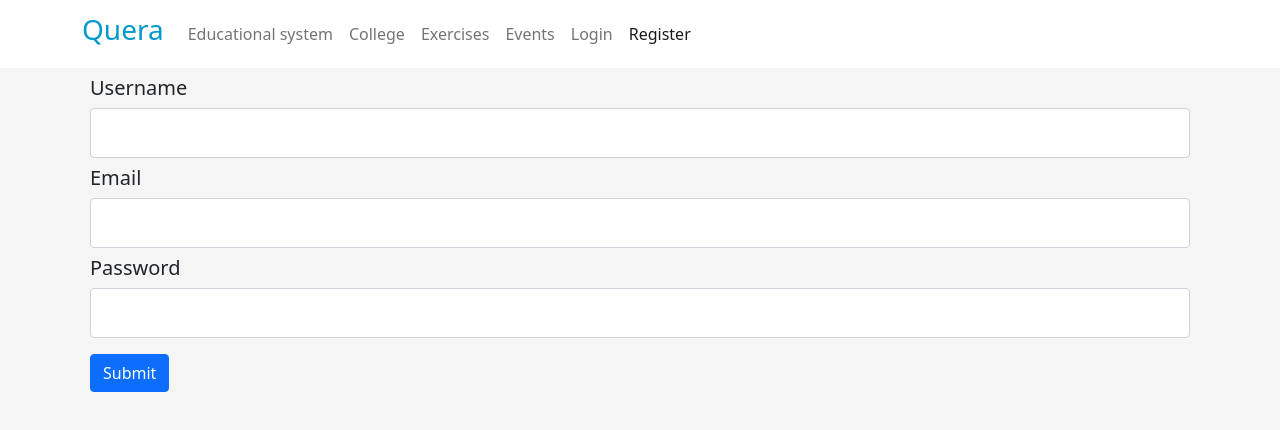
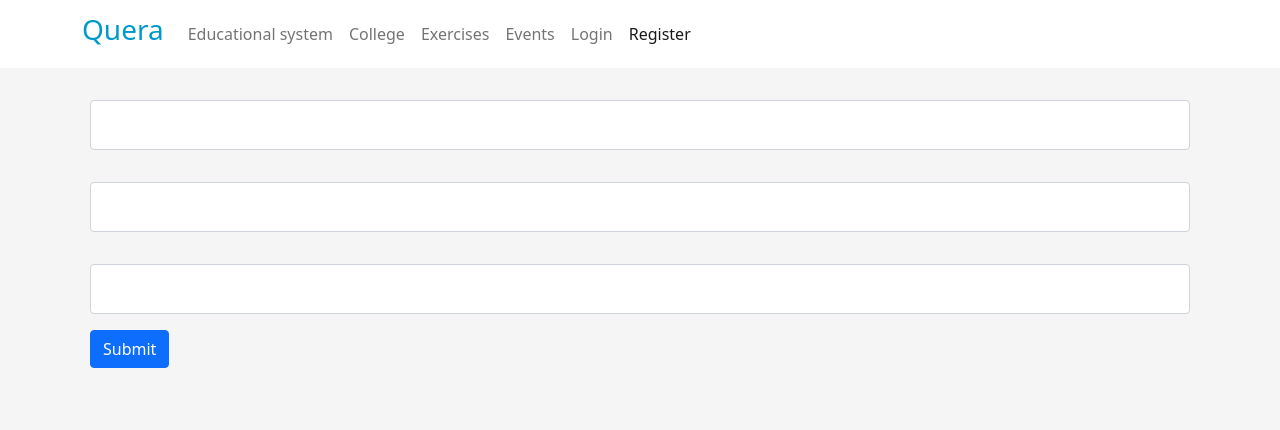
Before and after one commit to aliakbari77/quera, a React (Create React App) app: page /register in a window 1280 px wide. Shown: the top 430 px of the page. Built offline with nearby package versions, Linux system fonts and the light colour scheme.

Commit message:
fix login form when clicked button.

```diff
--- a/src/components/form.jsx
+++ b/src/components/form.jsx
@@ -1,7 +1,7 @@
 import React, { Component } from 'react';
 import FormButton from './formButton';
 import FormInput from './formInput';
-import Joi, { errors } from 'joi-browser'
+import Joi from 'joi-browser'
 
 class Form extends Component {
     state = {
@@ -12,8 +12,8 @@
     handleSubmit = (e) => {
         e.preventDefault()
 
-        const errros = this.validate()
-        this.setState({errors: errors || null})
+        const errors = this.validate()
+        this.setState({errors: errors || {}})
         if (errors) return
 
         this.doSubmit()
@@ -45,15 +45,17 @@
         return error ? error.details[0].message : null
     }
 
-    renderInput = ({name, id, label, type= "text"}) => {
+    renderInput = (name, id, label, type="text") => {
+        const {errors, data} = this.state
         return (
             <FormInput
                 name={name}
                 id={id}
                 type={type}
+                value={data[name]}
                 label={label}
                 onChange={this.handleChange}
-                error={this.state.errors[name]}
+                error={errors[name]}
             />
         )
     }
--- a/src/components/formButton.jsx
+++ b/src/components/formButton.jsx
@@ -1,8 +1,8 @@
 import React, { Component } from 'react';
 
-const FormButton = ({label, type}) => {
+const FormButton = ({label, }) => {
     return (
-        <button type={type} className="btn btn-primary m-2">{label}</button>
+        <button type={'submit'} className="btn btn-primary m-2">{label}</button>
 
      );
 }
--- a/src/components/formInput.jsx
+++ b/src/components/formInput.jsx
@@ -1,5 +1,5 @@
 
-const FormInput = ({name, id, type, label, onChange, error}) => {
+const FormInput = ({name, id, value, type, label, onChange, error}) => {
     return (
 
             <div className="form-group m-2">
@@ -9,6 +9,7 @@
                 type={type}
                 id={id}
                 name={name}
+                value={value}
                 className="form-control"
                 style={{padding: "12px"}}/>
                 {error && <div className="alert alert-danger">{error}</div>}
--- a/src/components/loginForm.jsx
+++ b/src/components/loginForm.jsx
@@ -17,18 +17,14 @@
         password: Joi.string().required().label("Password")
     }
 
-    async doSubmit () {
-        const {data} = await axios.post("http://localhost:3900/auth", {
-            email: this.state.data.username,
-            password: this.state.data.password
-        })
-        console.log(data);
+    doSubmit () {
+        console.log(this.state.data)
     }
     render() {
         return (
             <form onSubmit={this.handleSubmit}>
-                {this.renderInput({name: "username", id: "username", label: "Username"})}
-                {this.renderInput({name: "password", id: "password", label: "Password"})}
+                {this.renderInput("username", "username", "Username")}
+                {this.renderInput("password", "password", "Password")}
                 {this.renderButton({label: "Login"})}
             </form>
         );
```
